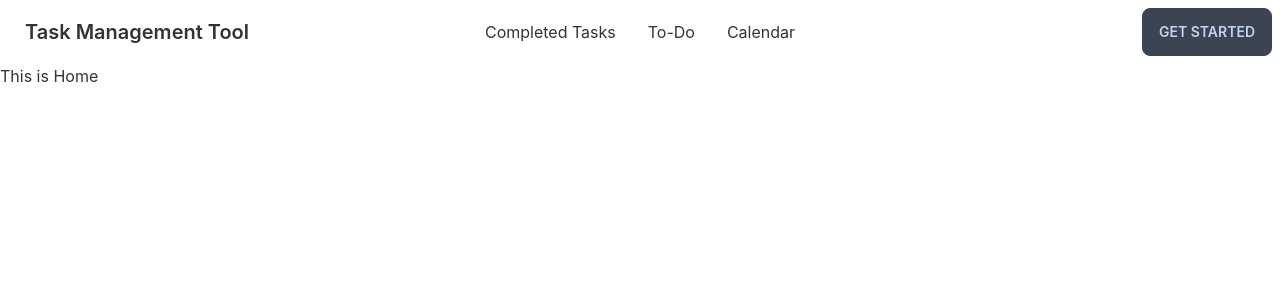
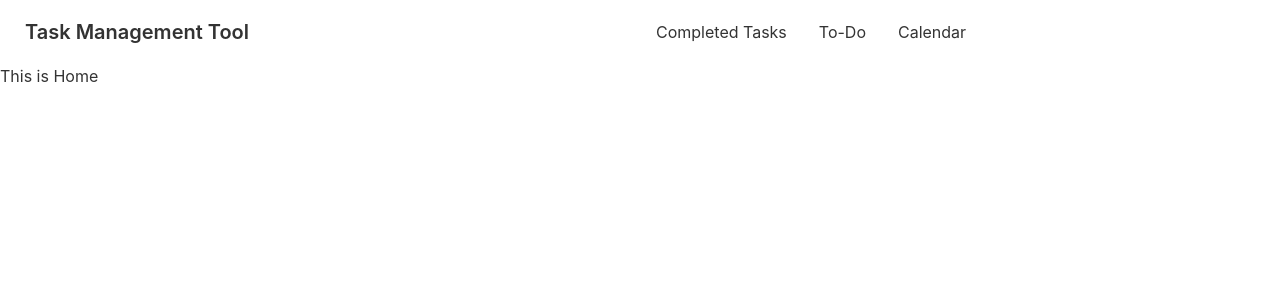
Before and after one commit to Mejbah-ul-haque/task-management-tool-client, a React (Create React App) app: page / in a window 1280 px wide. Shown: the top 300 px of the page. Built offline with nearby package versions, Linux system fonts and the light colour scheme.

Commit message:
Linked in navbar

```diff
--- a/src/Pages/Shared/Navbar.js
+++ b/src/Pages/Shared/Navbar.js
@@ -1,6 +1,12 @@
 import React from 'react';
+import { Link } from "react-router-dom";
 
 const Navbar = () => {
+  const menuItems= <>
+    <li><Link to="/completed">Completed Tasks</Link></li>
+    <li><Link to="/todo">To-Do</Link></li>
+    <li><Link to="/calendar">Calendar</Link></li>
+  </>
   return (
     <div class="navbar bg-base-100">
   <div class="navbar-start">
@@ -9,23 +15,15 @@ const Navbar = () => {
         <svg xmlns="http://www.w3.org/2000/svg" class="h-5 w-5" fill="none" viewBox="0 0 24 24" stroke="currentColor"><path stroke-linecap="round" stroke-linejoin="round" stroke-width="2" d="M4 6h16M4 12h8m-8 6h16" /></svg>
       </label>
       <ul tabindex="0" class="menu menu-compact dropdown-content mt-3 p-2 shadow bg-base-100 rounded-box w-52">
-        <li><a>Completed Tasks</a></li>
-        <li><a>To-Do</a></li>
-
-        <li><a>Calendar</a></li>
+        {menuItems}
       </ul>
     </div>
     <a class="btn btn-ghost normal-case text-xl">Task Management Tool</a>
   </div>
   <div class="navbar-center hidden lg:flex">
     <ul class="menu menu-horizontal p-0">
-      <li><a>Completed Tasks</a></li>
-      <li><a>To-Do</a></li>
-      <li><a>Calendar</a></li>
+      {menuItems}
     </ul>
-  </div>
-  <div class="navbar-end">
-    <a class="btn">Get started</a>
   </div>
 </div>
   );
```
